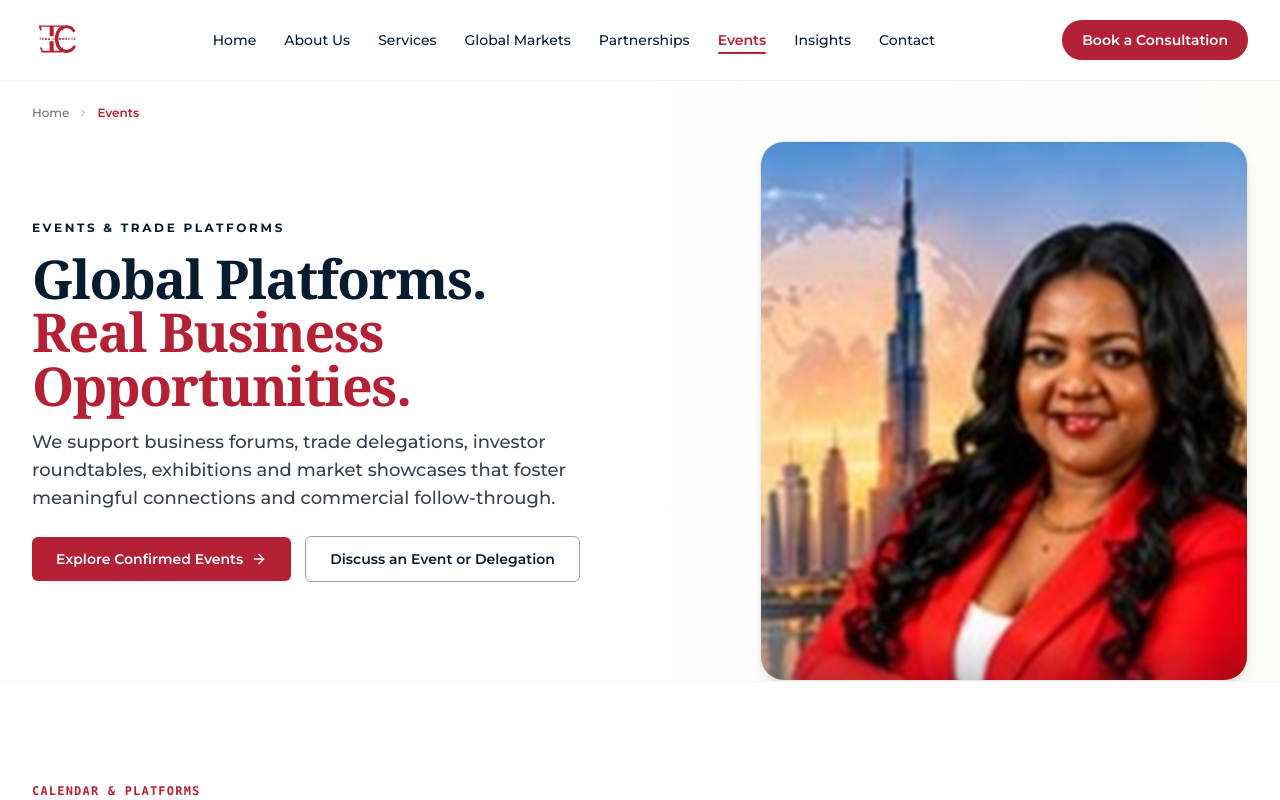
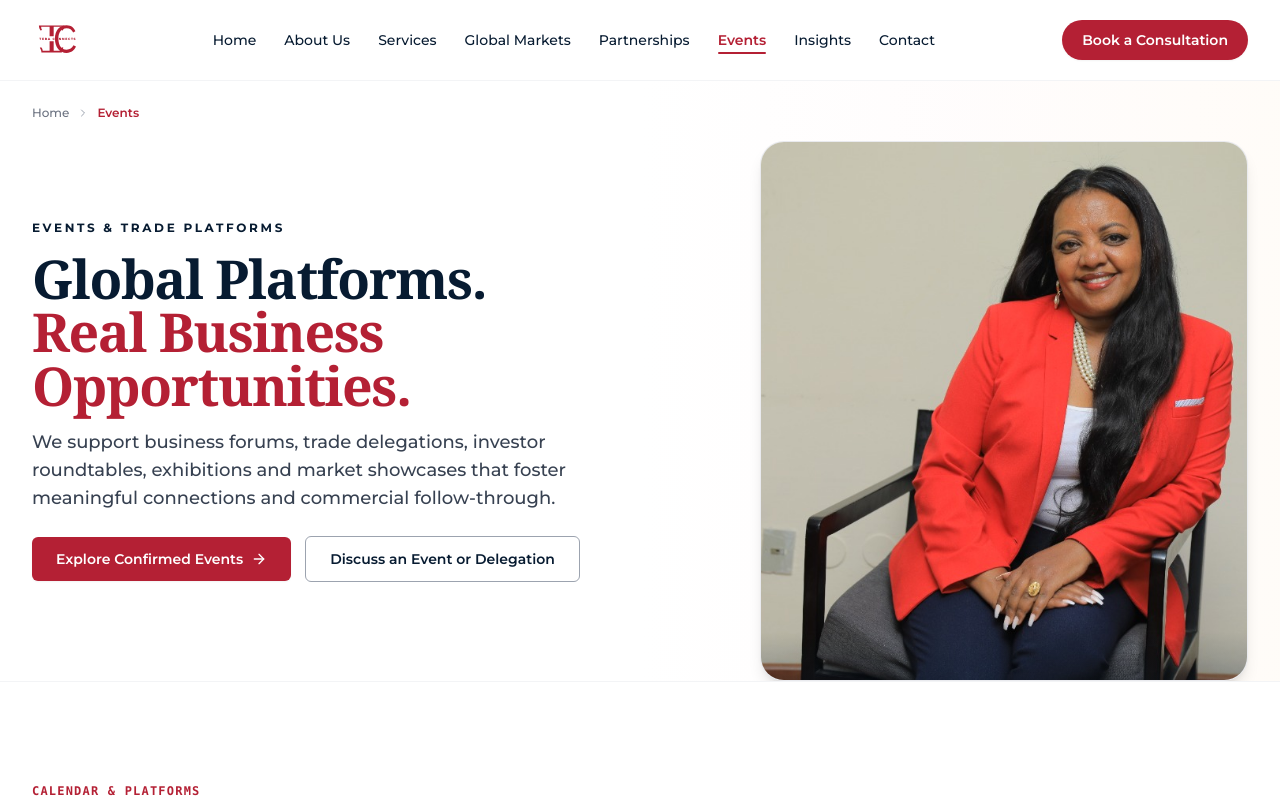
Before and after one commit to betty1927/tebaconnects, a Next.js app: page /events in a window 1280 px wide. Shown: the top 800 px of the page. Built offline with nearby package versions, Linux system fonts and the light colour scheme.

Commit message:
Update hero image to new official portrait across Events and all remaining pages, layout metadata, and HeroSection defaults

```diff
--- a/app/layout.jsx
+++ b/app/layout.jsx
@@ -36,7 +36,7 @@ export const metadata = {
     type: 'website',
     images: [
       {
-        url: '/assets/hero-teba-skyline-perfect.png',
+        url: '/assets/hero-teba-main.jpg',
         width: 1200,
         height: 630,
         alt: 'Teba Connects — Bridging Markets. Building Futures.'
@@ -47,7 +47,7 @@ export const metadata = {
     card: 'summary_large_image',
     title: 'Teba Connects | Global Business Advisory',
     description: 'Turning market ambitions into sustainable cross-border growth across the USA, Africa, and the Middle East.',
-    images: ['/assets/hero-teba-skyline-perfect.png']
+    images: ['/assets/hero-teba-main.jpg']
   },
   robots: {
     index: true,
@@ -71,7 +71,7 @@ const jsonLd = {
       name: 'Teba Connects',
       url: 'https://tebaconnects.com',
       logo: 'https://tebaconnects.com/assets/tc-logo-official-large.png',
-      image: 'https://tebaconnects.com/assets/hero-teba-skyline-perfect.png',
+      image: 'https://tebaconnects.com/assets/hero-teba-main.jpg',
       description: 'US headquartered global business advisory and market development Firm that helps organizations enter new markets, build strategic partnerships and accelerate cross-border growth.',
       telephone: ['+1-206-850-0926', '+251-912-689-532'],
       email: ['teba.molla@tebaconnects.com', 'info@tebaconnects.com'],
--- a/components/HeroSection.jsx
+++ b/components/HeroSection.jsx
@@ -14,7 +14,7 @@ export default function HeroSection({
   taglinePill = null, // e.g. "CONNECT | EXPAND | DOMINATE"
   primaryCta = { label: 'Explore Our Services', href: '/services' },
   secondaryCta = { label: 'Partner With Us', href: '/partnerships' },
-  image = '/assets/hero-teba-skyline-perfect.png',
+  image = '/assets/hero-teba-main.jpg',
   imageAlt = 'Teba H. Molla - Founder & CEO',
   isHome = false
 }) {
--- a/data/about.json
+++ b/data/about.json
@@ -8,7 +8,7 @@
       { "label": "Home", "href": "/" },
       { "label": "About Us", "href": "/about-us" }
     ],
-    "image": "/assets/hero-teba-skyline-perfect.png",
+    "image": "/assets/hero-teba-main.jpg",
     "imageAlt": "Teba H. Molla - Founder & CEO"
   },
   "overview": {
--- a/data/contact.json
+++ b/data/contact.json
@@ -8,7 +8,7 @@
       { "label": "Home", "href": "/" },
       { "label": "Contact", "href": "/contact" }
     ],
-    "image": "/assets/hero-teba-skyline-perfect.png",
+    "image": "/assets/hero-teba-main.jpg",
     "imageAlt": "Contact Teba Connects Global Advisory"
   },
   "contactDetails": {
--- a/data/events.json
+++ b/data/events.json
@@ -8,7 +8,7 @@
       { "label": "Home", "href": "/" },
       { "label": "Events", "href": "/events" }
     ],
-    "image": "/assets/hero-teba-skyline-perfect.png",
+    "image": "/assets/hero-teba-main.jpg",
     "imageAlt": "Teba Connects Global Trade Platforms"
   },
   "events": [
--- a/data/insights.json
+++ b/data/insights.json
@@ -8,7 +8,7 @@
       { "label": "Home", "href": "/" },
       { "label": "Insights", "href": "/insights" }
     ],
-    "image": "/assets/hero-teba-skyline-perfect.png",
+    "image": "/assets/hero-teba-main.jpg",
     "imageAlt": "Teba Connects Market Intelligence"
   },
   "categories": [
--- a/data/markets.json
+++ b/data/markets.json
@@ -8,7 +8,7 @@
       { "label": "Home", "href": "/" },
       { "label": "Global Markets", "href": "/global-markets" }
     ],
-    "image": "/assets/hero-teba-skyline-perfect.png",
+    "image": "/assets/hero-teba-main.jpg",
     "imageAlt": "Teba Connects Three Strategic Corridors"
   },
   "markets": [
--- a/data/partnerships.json
+++ b/data/partnerships.json
@@ -8,7 +8,7 @@
       { "label": "Home", "href": "/" },
       { "label": "Partnerships", "href": "/partnerships" }
     ],
-    "image": "/assets/hero-teba-skyline-perfect.png",
+    "image": "/assets/hero-teba-main.jpg",
     "imageAlt": "Teba Connects Strategic Partnerships"
   },
   "categories": [
--- a/data/services.json
+++ b/data/services.json
@@ -8,7 +8,7 @@
       { "label": "Home", "href": "/" },
       { "label": "Services", "href": "/services" }
     ],
-    "image": "/assets/hero-teba-skyline-perfect.png",
+    "image": "/assets/hero-teba-main.jpg",
     "imageAlt": "Teba Connects Core Advisory Services"
   },
   "overview": {
```
